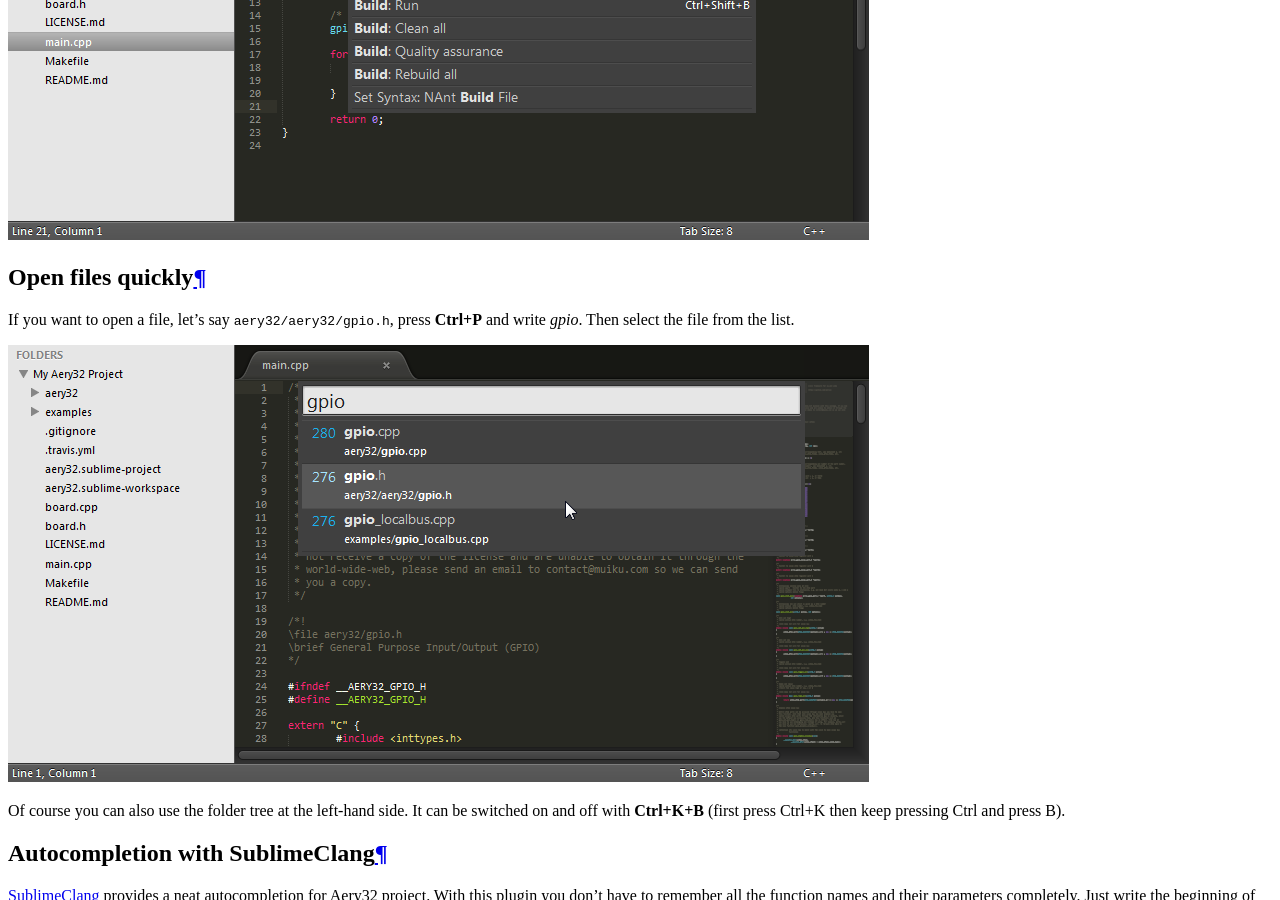
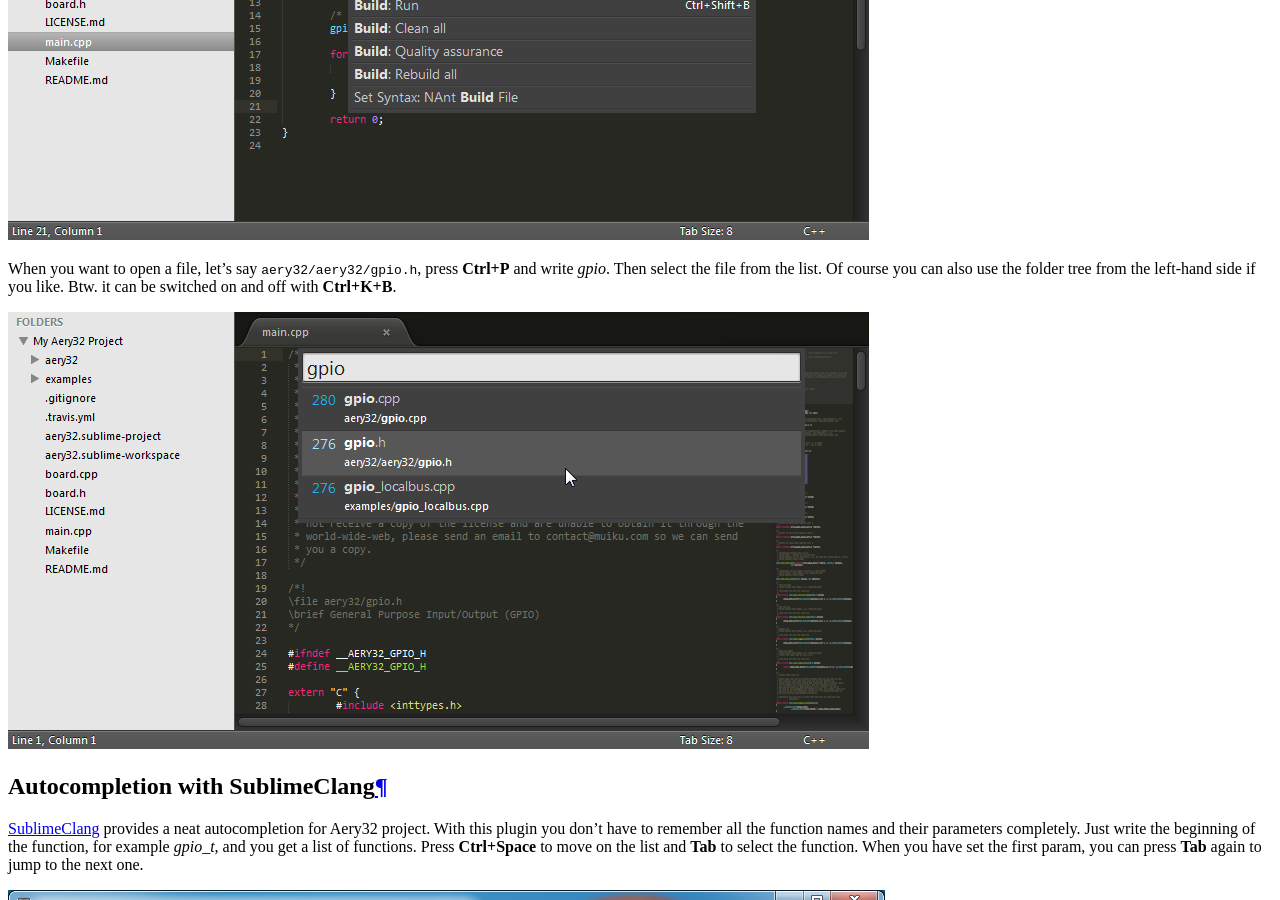
Before and after one commit to aery32/aery32-refguide, a Sphinx documentation site: the page built from source/use_with_st2.rst, in a window 1280 px wide and 900 px high, scrolled down 2125 px. Built offline with Sphinx 7.4.7, drawn with Linux system fonts in a browser that asks for light colours; some of the changed text lies outside the part shown.

Commit message:
Restructure ST2 section

```diff
--- a/source/use_with_st2.rst
+++ b/source/use_with_st2.rst
@@ -17,8 +17,8 @@
     :target: _images/st2_select_build_system.png
     :alt: Change ST2 build system to Aery32
 
-Shortcut keys for compile and board programming
------------------------------------------------
+Shortcut keys
+-------------
 
 Use **Ctrl+B** and **Ctrl+Shift+B** shortcut keys to compile the project and to program the board, respectively.
 
@@ -32,16 +32,11 @@
     :target: _images/st2_build_debug.png
     :alt: Building with debug statements in ST2
 
-Open files quickly
-------------------
-
-If you want to open a file, let's say ``aery32/aery32/gpio.h``, press **Ctrl+P** and write *gpio*. Then select the file from the list.
+When you want to open a file, let's say ``aery32/aery32/gpio.h``, press **Ctrl+P** and write *gpio*. Then select the file from the list. Of course you can also use the folder tree from the left-hand side if you like. Btw. it can be switched on and off with **Ctrl+K+B**.
 
 .. image:: ../images/st2_open_file_quickly.png
     :target: _images/st2_open_file_quickly.png
     :alt: Open files quickly in ST2
-
-Of course you can also use the folder tree at the left-hand side. It can be switched on and off with **Ctrl+K+B** (first press Ctrl+K then keep pressing Ctrl and press B).
 
 Autocompletion with SublimeClang
 --------------------------------
```
